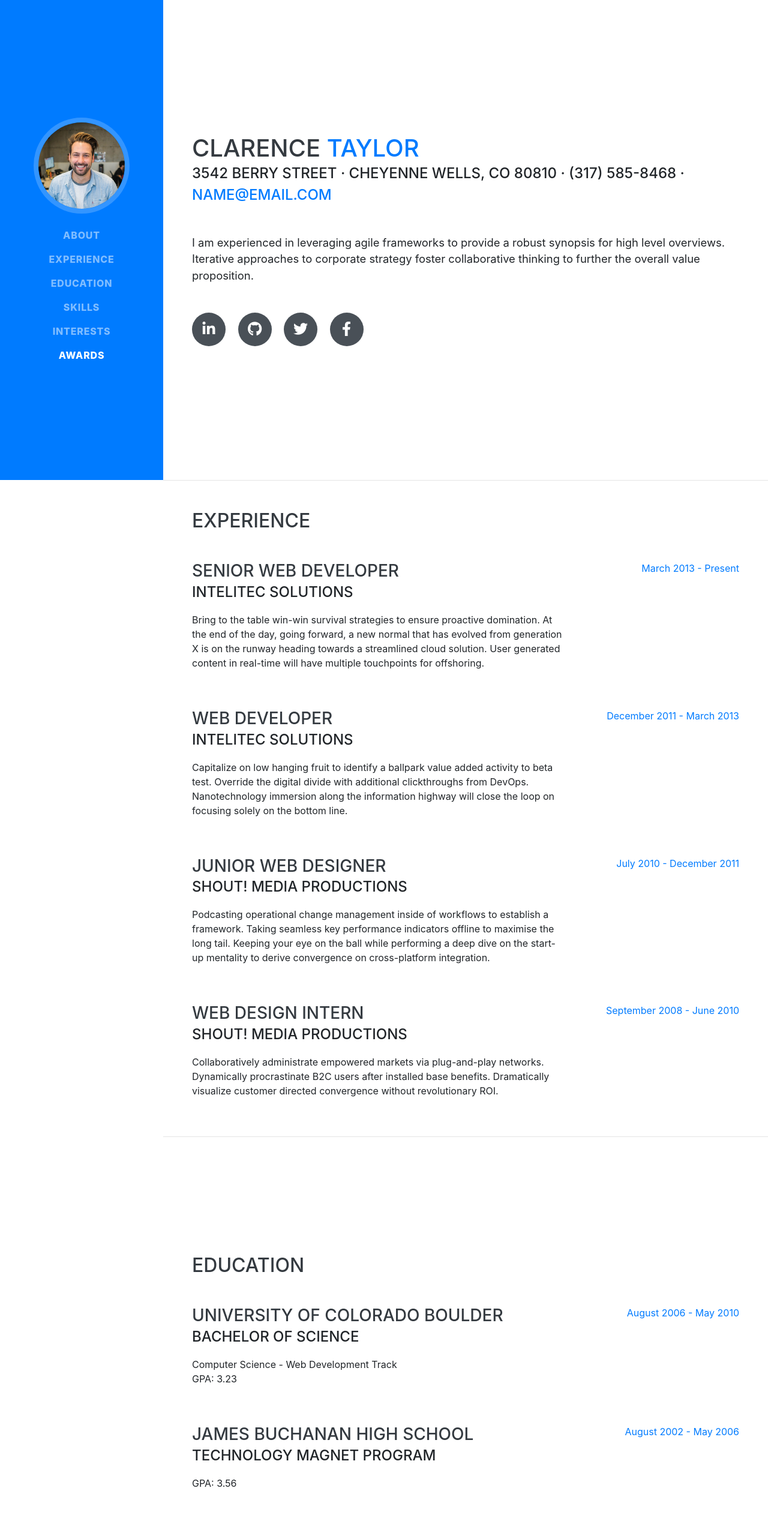
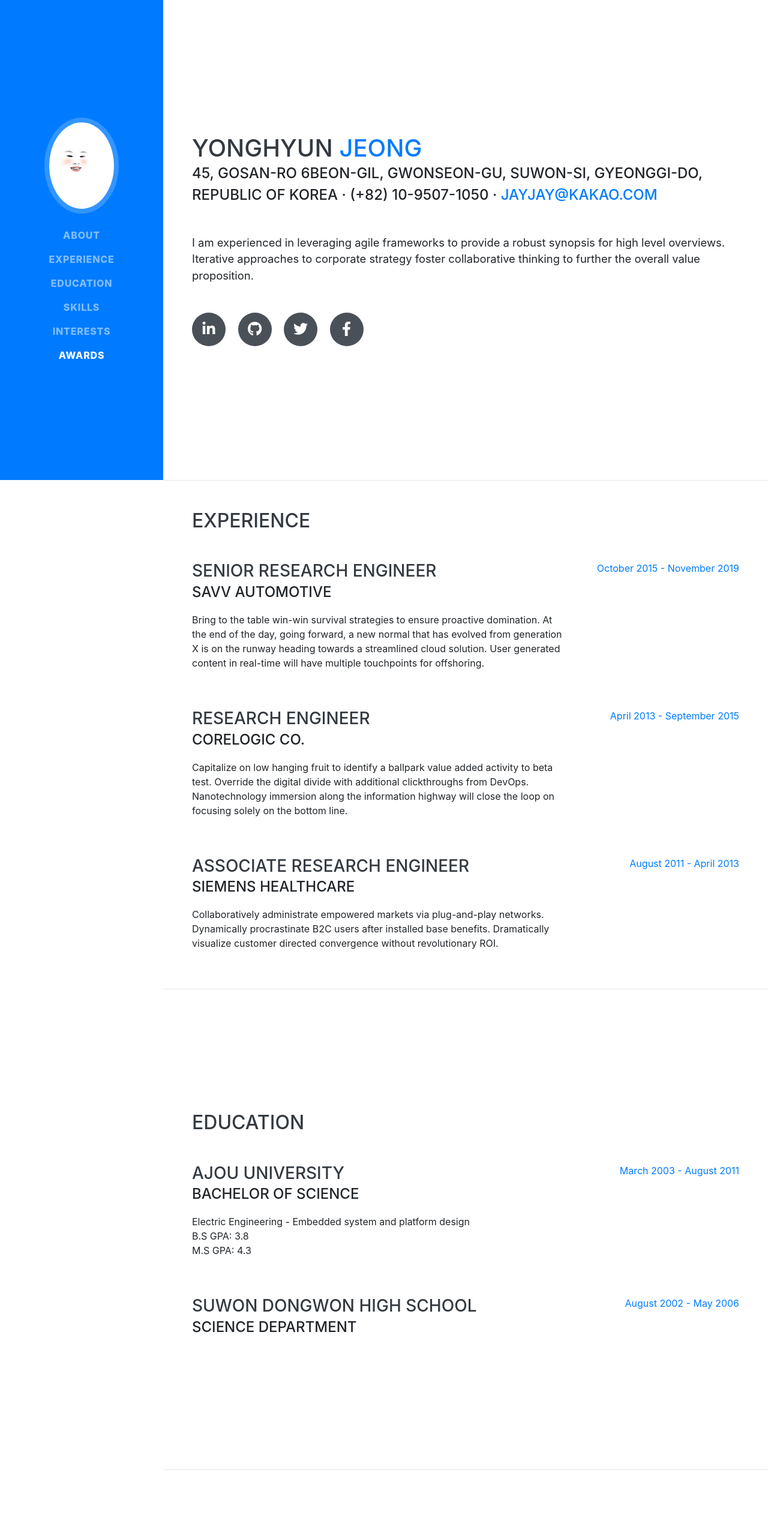
Before and after one commit to yonghyunJay/yonghyunJay.github.io, a website with bundled scripts: page index.html in a window 1280 px wide. Shown: the top 2560 px of the page at 60% size. Built offline with nearby package versions, Linux system fonts and the light colour scheme; a web font is replaced by a local one.

Commit message:
Modify index.html and Add jay.jpg

```diff
--- a/index.html
+++ b/index.html
@@ -27,9 +27,9 @@
 
   <nav class="navbar navbar-expand-lg navbar-dark bg-primary fixed-top" id="sideNav">
     <a class="navbar-brand js-scroll-trigger" href="#page-top">
-      <span class="d-block d-lg-none">Clarence Taylor</span>
+      <span class="d-block d-lg-none">Yonghuyn Jeong</span>
       <span class="d-none d-lg-block">
-        <img class="img-fluid img-profile rounded-circle mx-auto mb-2" src="img/profile.jpg" alt="">
+        <img class="img-fluid img-profile rounded-circle mx-auto mb-2" src="img/jay.jpg" alt="">
       </span>
     </a>
     <button class="navbar-toggler" type="button" data-toggle="collapse" data-target="#navbarSupportedContent" aria-controls="navbarSupportedContent" aria-expanded="false" aria-label="Toggle navigation">
@@ -63,11 +63,11 @@
 
     <section class="resume-section p-3 p-lg-5 d-flex align-items-center" id="about">
       <div class="w-100">
-        <h1 class="mb-0">Clarence
-          <span class="text-primary">Taylor</span>
+        <h1 class="mb-0">Yonghyun
+          <span class="text-primary">Jeong</span>
         </h1>
-        <div class="subheading mb-5">3542 Berry Street · Cheyenne Wells, CO 80810 · (317) 585-8468 ·
-          <a href="mailto:name@email.com">name@email.com</a>
+        <div class="subheading mb-5">45, Gosan-ro 6beon-gil, Gwonseon-gu, Suwon-si, Gyeonggi-do, Republic of Korea · (+82) 10-9507-1050 ·
+          <a href="mailto:jayjay@kakao.com">jayjay@kakao.com</a>
         </div>
         <p class="lead mb-5">I am experienced in leveraging agile frameworks to provide a robust synopsis for high level overviews. Iterative approaches to corporate strategy foster collaborative thinking to further the overall value proposition.</p>
         <div class="social-icons">
@@ -95,45 +95,34 @@
 
         <div class="resume-item d-flex flex-column flex-md-row justify-content-between mb-5">
           <div class="resume-content">
-            <h3 class="mb-0">Senior Web Developer</h3>
-            <div class="subheading mb-3">Intelitec Solutions</div>
+            <h3 class="mb-0">Senior Research Engineer</h3>
+            <div class="subheading mb-3">SAVV Automotive</div>
             <p>Bring to the table win-win survival strategies to ensure proactive domination. At the end of the day, going forward, a new normal that has evolved from generation X is on the runway heading towards a streamlined cloud solution. User generated content in real-time will have multiple touchpoints for offshoring.</p>
           </div>
           <div class="resume-date text-md-right">
-            <span class="text-primary">March 2013 - Present</span>
+            <span class="text-primary">October 2015 - November 2019</span>
           </div>
         </div>
 
         <div class="resume-item d-flex flex-column flex-md-row justify-content-between mb-5">
           <div class="resume-content">
-            <h3 class="mb-0">Web Developer</h3>
-            <div class="subheading mb-3">Intelitec Solutions</div>
+            <h3 class="mb-0">Research Engineer</h3>
+            <div class="subheading mb-3">CoreLogic Co.</div>
             <p>Capitalize on low hanging fruit to identify a ballpark value added activity to beta test. Override the digital divide with additional clickthroughs from DevOps. Nanotechnology immersion along the information highway will close the loop on focusing solely on the bottom line.</p>
           </div>
           <div class="resume-date text-md-right">
-            <span class="text-primary">December 2011 - March 2013</span>
-          </div>
-        </div>
-
-        <div class="resume-item d-flex flex-column flex-md-row justify-content-between mb-5">
-          <div class="resume-content">
-            <h3 class="mb-0">Junior Web Designer</h3>
-            <div class="subheading mb-3">Shout! Media Productions</div>
-            <p>Podcasting operational change management inside of workflows to establish a framework. Taking seamless key performance indicators offline to maximise the long tail. Keeping your eye on the ball while performing a deep dive on the start-up mentality to derive convergence on cross-platform integration.</p>
-          </div>
-          <div class="resume-date text-md-right">
-            <span class="text-primary">July 2010 - December 2011</span>
+            <span class="text-primary">April 2013 - September 2015</span>
           </div>
         </div>
 
         <div class="resume-item d-flex flex-column flex-md-row justify-content-between">
           <div class="resume-content">
-            <h3 class="mb-0">Web Design Intern</h3>
-            <div class="subheading mb-3">Shout! Media Productions</div>
+            <h3 class="mb-0">Associate Research Engineer</h3>
+            <div class="subheading mb-3">SIEMENS Healthcare</div>
             <p>Collaboratively administrate empowered markets via plug-and-play networks. Dynamically procrastinate B2C users after installed base benefits. Dramatically visualize customer directed convergence without revolutionary ROI.</p>
           </div>
           <div class="resume-date text-md-right">
-            <span class="text-primary">September 2008 - June 2010</span>
+            <span class="text-primary">August 2011 - April 2013</span>
           </div>
         </div>
 
@@ -149,21 +138,20 @@
 
         <div class="resume-item d-flex flex-column flex-md-row justify-content-between mb-5">
           <div class="resume-content">
-            <h3 class="mb-0">University of Colorado Boulder</h3>
+            <h3 class="mb-0">Ajou University</h3>
             <div class="subheading mb-3">Bachelor of Science</div>
-            <div>Computer Science - Web Development Track</div>
-            <p>GPA: 3.23</p>
+            <div>Electric Engineering - Embedded system and platform design</div>
+            <p>B.S GPA: 3.8<br>M.S GPA: 4.3</p>
           </div>
           <div class="resume-date text-md-right">
-            <span class="text-primary">August 2006 - May 2010</span>
+            <span class="text-primary">March 2003 - August 2011</span>
           </div>
         </div>
 
         <div class="resume-item d-flex flex-column flex-md-row justify-content-between">
           <div class="resume-content">
-            <h3 class="mb-0">James Buchanan High School</h3>
-            <div class="subheading mb-3">Technology Magnet Program</div>
-            <p>GPA: 3.56</p>
+            <h3 class="mb-0">SUWON DONGWON High School</h3>
+            <div class="subheading mb-3">Science Department</div>
           </div>
           <div class="resume-date text-md-right">
             <span class="text-primary">August 2002 - May 2006</span>
@@ -182,40 +170,28 @@
         <div class="subheading mb-3">Programming Languages &amp; Tools</div>
         <ul class="list-inline dev-icons">
           <li class="list-inline-item">
+            C C++ C# matlab
+          </li>
+          <li class="list-inline-item">
+            <i class="fab fa-java"></i>
+          </li>
+          <li class="list-inline-item">
             <i class="fab fa-html5"></i>
           </li>
           <li class="list-inline-item">
-            <i class="fab fa-css3-alt"></i>
+            <i class="fab fa-css3"></i>
           </li>
           <li class="list-inline-item">
             <i class="fab fa-js-square"></i>
           </li>
           <li class="list-inline-item">
-            <i class="fab fa-angular"></i>
-          </li>
-          <li class="list-inline-item">
-            <i class="fab fa-react"></i>
-          </li>
-          <li class="list-inline-item">
             <i class="fab fa-node-js"></i>
-          </li>
-          <li class="list-inline-item">
-            <i class="fab fa-sass"></i>
-          </li>
-          <li class="list-inline-item">
-            <i class="fab fa-less"></i>
           </li>
           <li class="list-inline-item">
             <i class="fab fa-wordpress"></i>
           </li>
           <li class="list-inline-item">
-            <i class="fab fa-gulp"></i>
-          </li>
-          <li class="list-inline-item">
-            <i class="fab fa-grunt"></i>
-          </li>
-          <li class="list-inline-item">
-            <i class="fab fa-npm"></i>
+            <i class="fab fa-python"></i>
           </li>
         </ul>
 
```
Also changed, not shown: img/jay.jpg (added).
